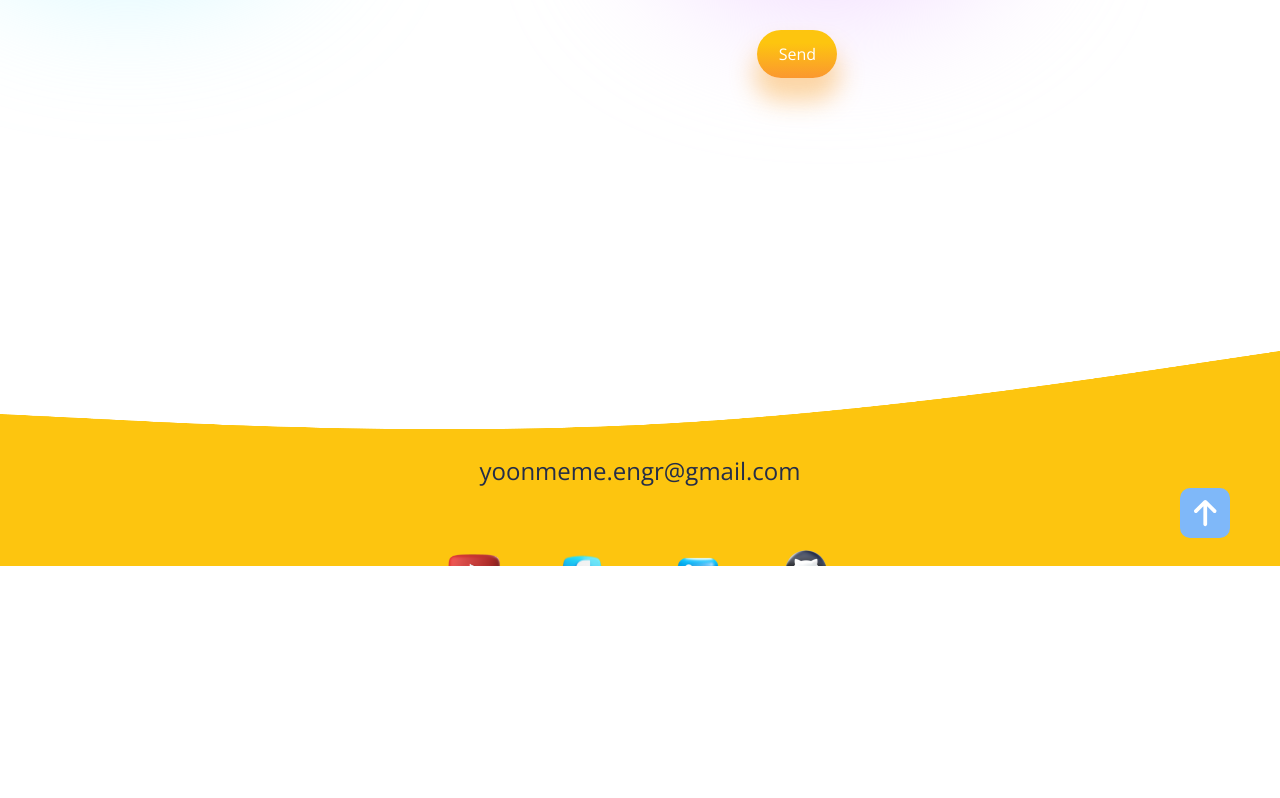
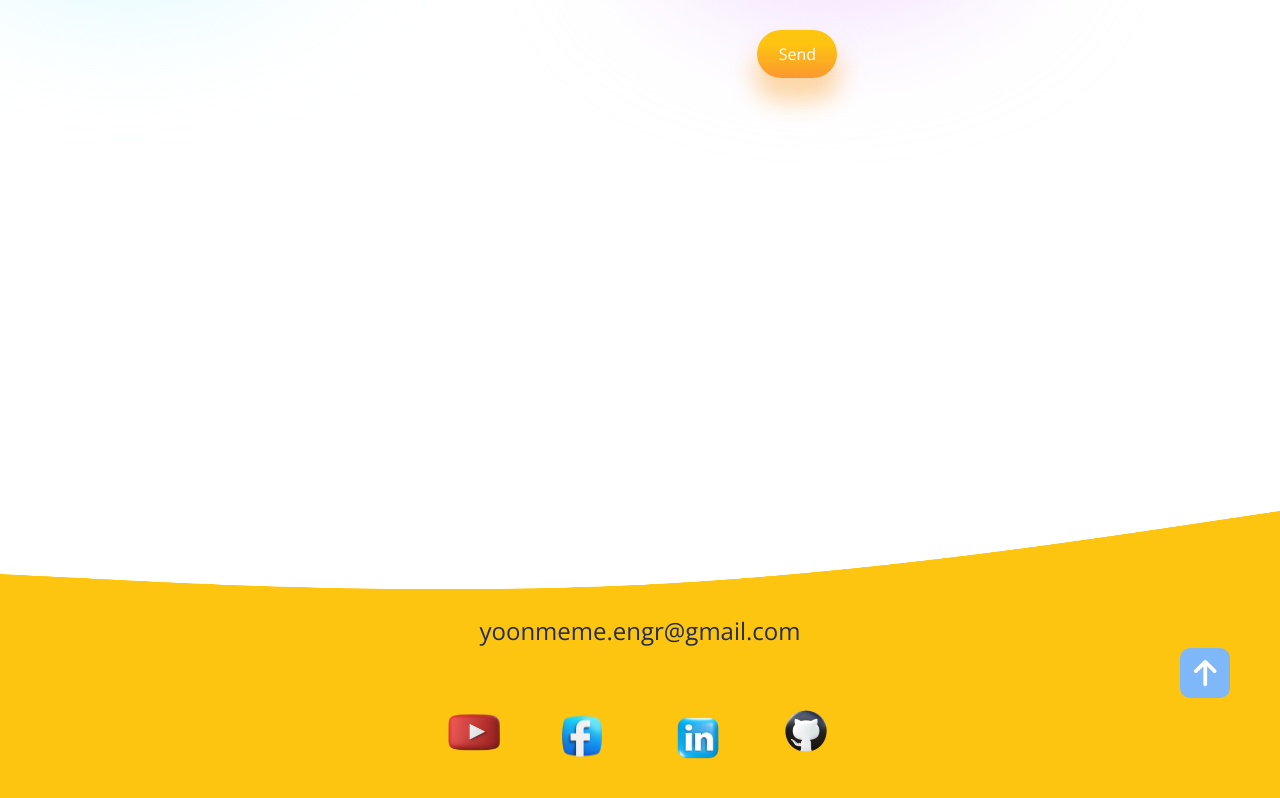
Before and after one commit to YoonMeMe-engr/MyPortfolio-ReactJS, a React (Vite) app: page / in a window 1280 px wide. Shown: the part 4722-5520 px from the top of the page. Before the commit the page ends 5288 px from the top, so only its background shows below. Built offline with nearby package versions, Linux system fonts and the light colour scheme; a web font is replaced by a local one.

Commit message:
first commit

```diff
--- a/src/Components/Footer/Footer.jsx
+++ b/src/Components/Footer/Footer.jsx
@@ -12,7 +12,7 @@ export default function Footer() {
         window.scrollTo({top: 0, behavior: 'smooth'});
       }
       return (
-        <div className="flex items-center relative -my-[5rem] -mx-[3.5rem]">
+        <div className="flex items-center relative mt-[5rem] -my-[.5rem] -mx-[3.5rem]">
             <img src={Wave} alt="" className='w-screen h-[20rem]'/>
             <div className="absolute flex flex-col items-center justify-center w-[100%] mt-[8rem] gap-[2rem]">
                 <span className='text-[1.5rem]'>yoonmeme.engr@gmail.com</span>
```
